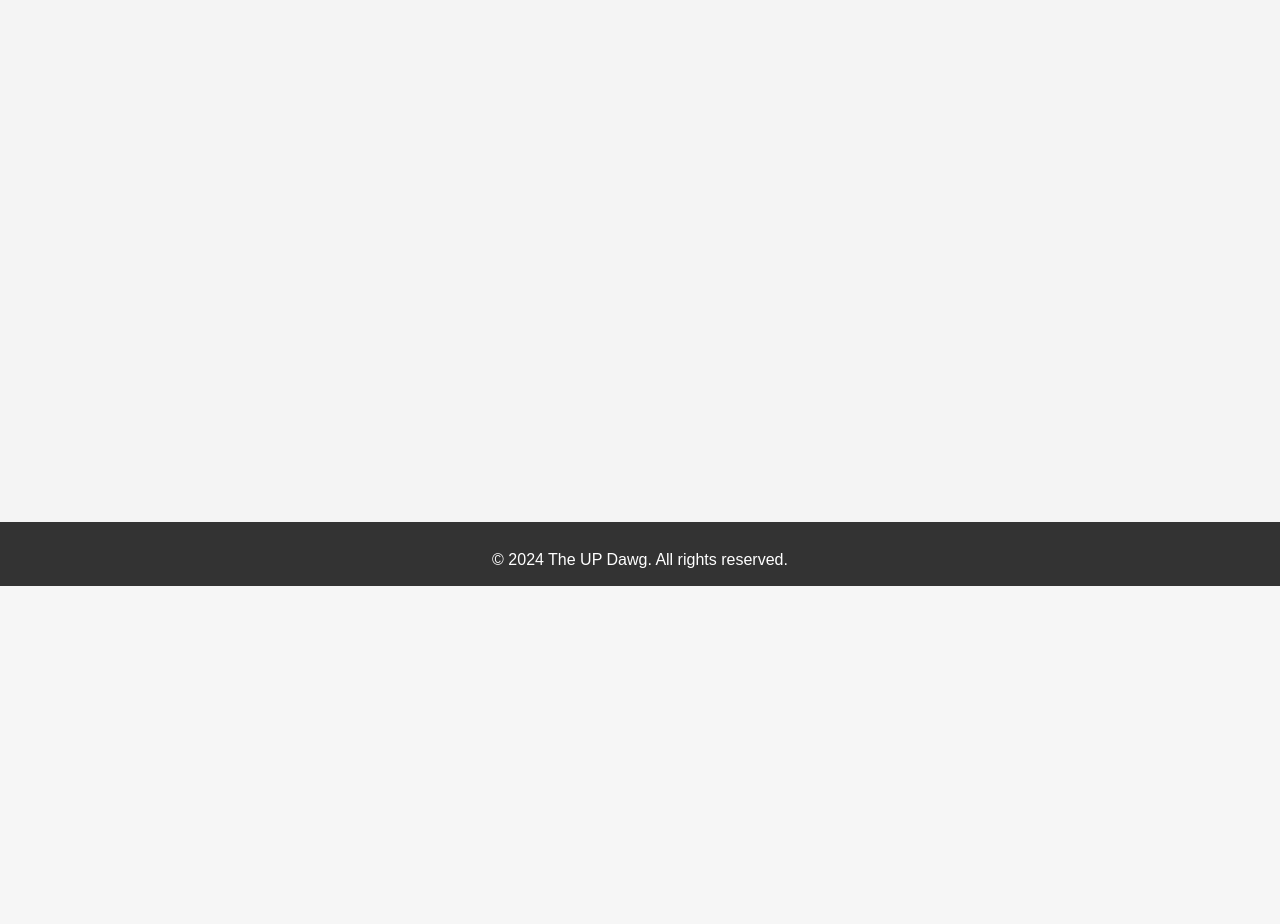
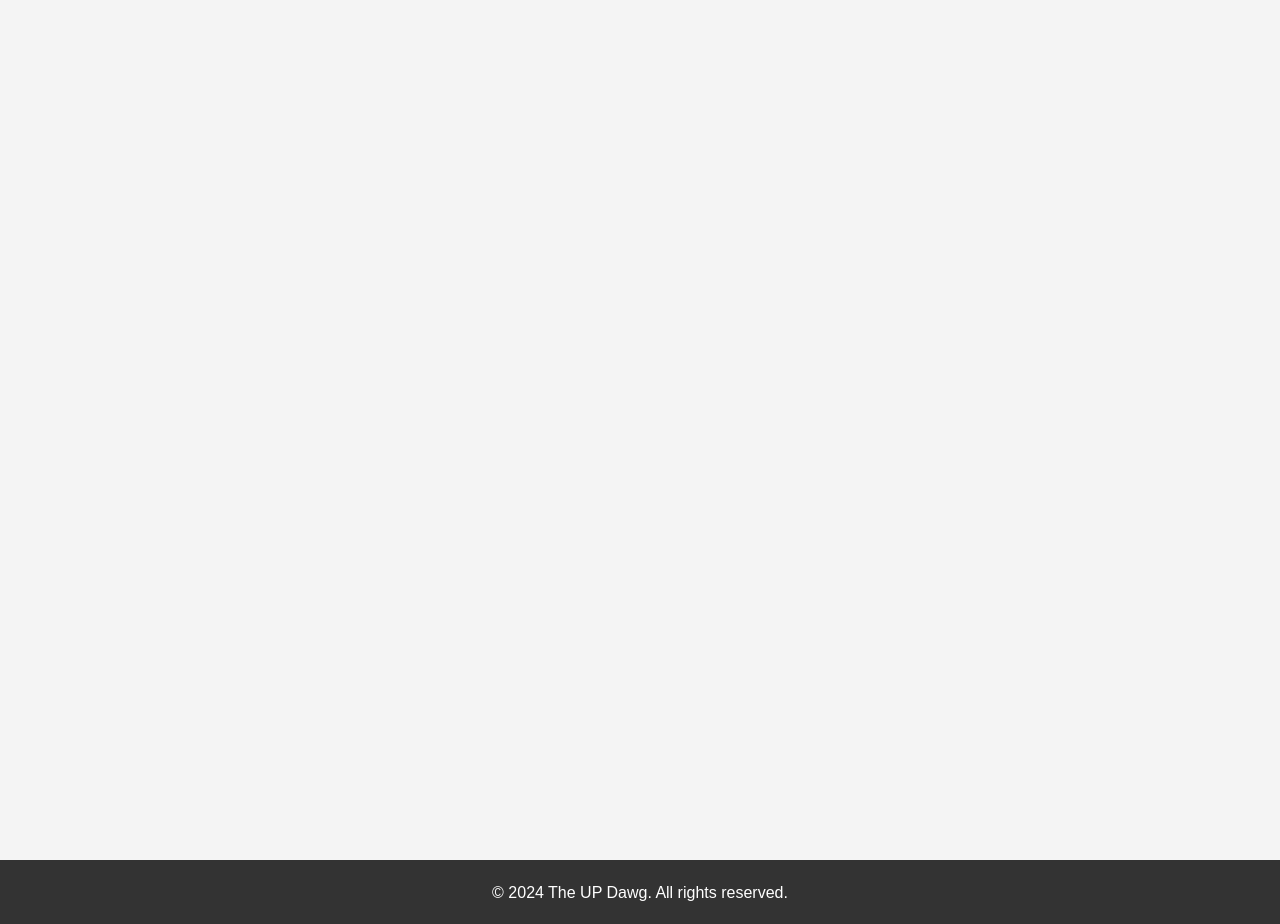
Before and after one commit to Granther/updog-news, a Flask app: template templates/archive.html in a window 1280 px wide. Shown: the part 214-1138 px from the top of the page. Before the commit the page ends 800 px from the top, so only its background shows below. Run offline with Flask 3, Linux system fonts and the light colour scheme; the template is opened without the code that fills it, so the values that code supplies are empty; parts of the project's set-up code (start-up, migrations or seed data) failed here and were passed over.

Commit message:
Fixed more CSS with footer

```diff
--- a/static/about.css
+++ b/static/about.css
@@ -1,5 +1,3 @@
-/* styles.css */
-
 body {
     font-family: Arial, sans-serif;
     line-height: 1.6;
--- a/static/home.css
+++ b/static/home.css
@@ -1,5 +1,3 @@
-/* styles.css */
-
 body {
     font-family: Arial, sans-serif;
     line-height: 1.6;
@@ -17,11 +15,13 @@ body {
 }
 
 #article-container {
-    /* width: 80%; */
+    width: 80%;
     max-width: 1200px;
     margin: 0 auto;
     padding: 5px;
     padding-bottom: 3.5em;
+    position: relative;
+    min-height: 100vh;
 }
 
 header {
@@ -35,11 +35,6 @@ header h1 {
     margin: 0;
     font-size: 2.5em;
 }
-
-/* nav {
-    display: flex;
-    flex-direction: row;
-} */
 
 nav ul {
     list-style: none;
--- a/static/styles.css
+++ b/static/styles.css
@@ -1,17 +1,18 @@
-#page-container {
+/* #page-container {
     position: relative;
     min-height: 100vh;
 }
 
 .content-wrap {
-    padding-bottom: 3.5rem;    /* Footer height */
+    padding-bottom: 3.5rem;
 }
+*/
 
 footer {
-    position: absolute;
+    position: relative;
     bottom: 0;
     width: 100%;
-    height: 1.5rem;            /* Footer height */
+    height: 1.5rem;
     background: #333;
     color: #fff;
     padding: 20px 0;
--- a/templates/archive.html
+++ b/templates/archive.html
@@ -6,7 +6,6 @@
     <title>The UP Dawg</title>
     <link rel="stylesheet" href="{{ url_for('static', filename='home.css') }}">
     <link rel="stylesheet" href="{{ url_for('static', filename='styles.css') }}">
-    <link rel="icon" href="{{ url_for('static', filename='favicon.ico') }}">
 </head>
 <body>
     <header>
@@ -21,7 +20,7 @@
             </nav>
         </div>
     </header>
-    <main class="container">
+    <main id="article-container">
         <section class="articles">
             {% for story in stories %}
             <article>
@@ -42,9 +41,7 @@
         </section>
     </main>
     <footer>
-        <div class="container">
-            <p>&copy; 2024 The UP Dawg. All rights reserved.</p>
-        </div>
+        <p>&copy; 2024 The UP Dawg. All rights reserved.</p>
     </footer>
 </body>
 </html>
--- a/templates/index.html
+++ b/templates/index.html
@@ -4,12 +4,10 @@
     <meta charset="UTF-8">
     <meta name="viewport" content="width=device-width, initial-scale=1.0">
     <title>The UP Dawg</title>
+    <link rel="stylesheet" href="{{ url_for('static', filename='home.css') }}">
     <link rel="stylesheet" href="{{ url_for('static', filename='styles.css') }}">
-    <link rel="stylesheet" href="{{ url_for('static', filename='home.css') }}">
-    <link rel="icon" href="{{ url_for('icon', filename='favicon.ico') }}">
 </head>
 <body>
-    <div id="page-container">
     <header>
         <div class="container">
             <h1>The UP Da<a href="{{ url_for('gen_news')}}" class="gen_w">w</a>g</h1>
@@ -45,6 +43,5 @@
     <footer>
         <p>&copy; 2024 The UP Dawg. All rights reserved.</p>
     </footer>
-</div>
 </body>
 </html>
```
Also changed, not shown: icon/favicon.ico (deleted).
